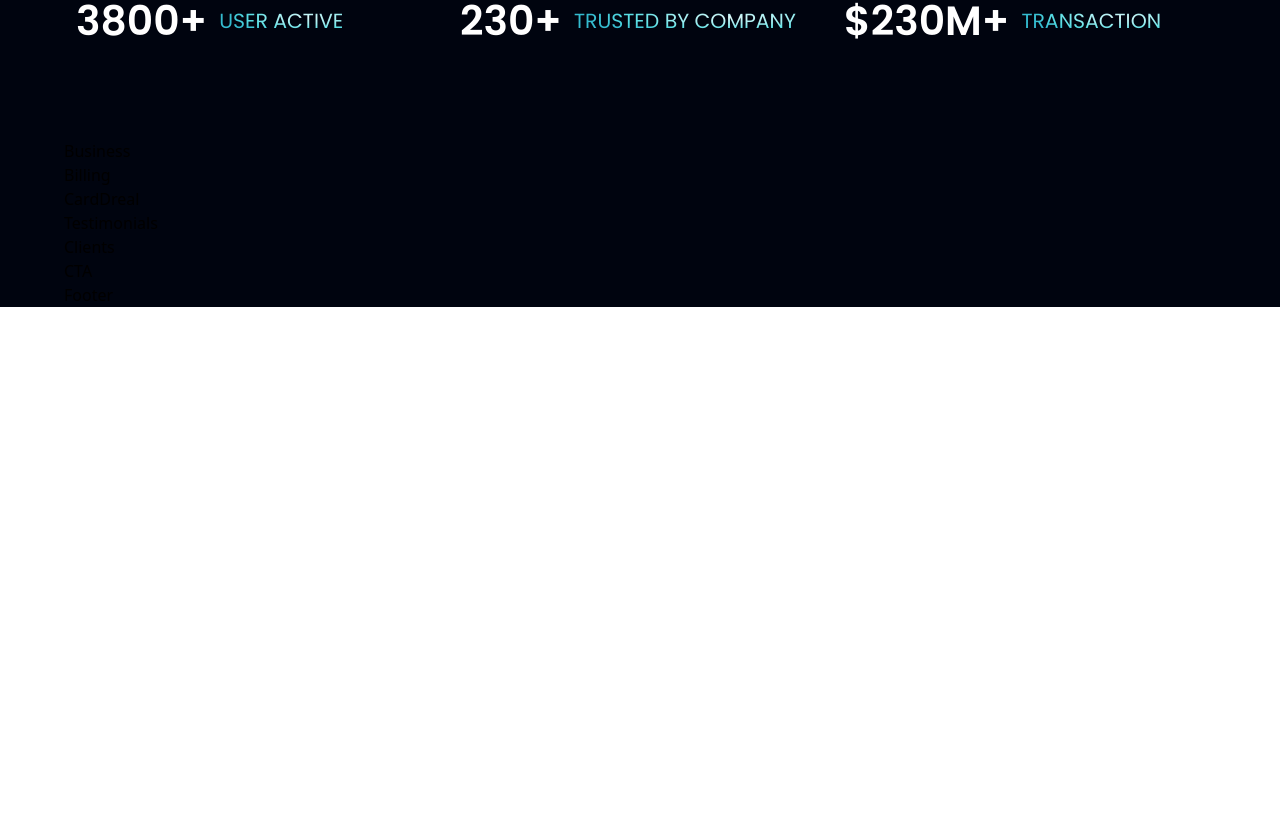
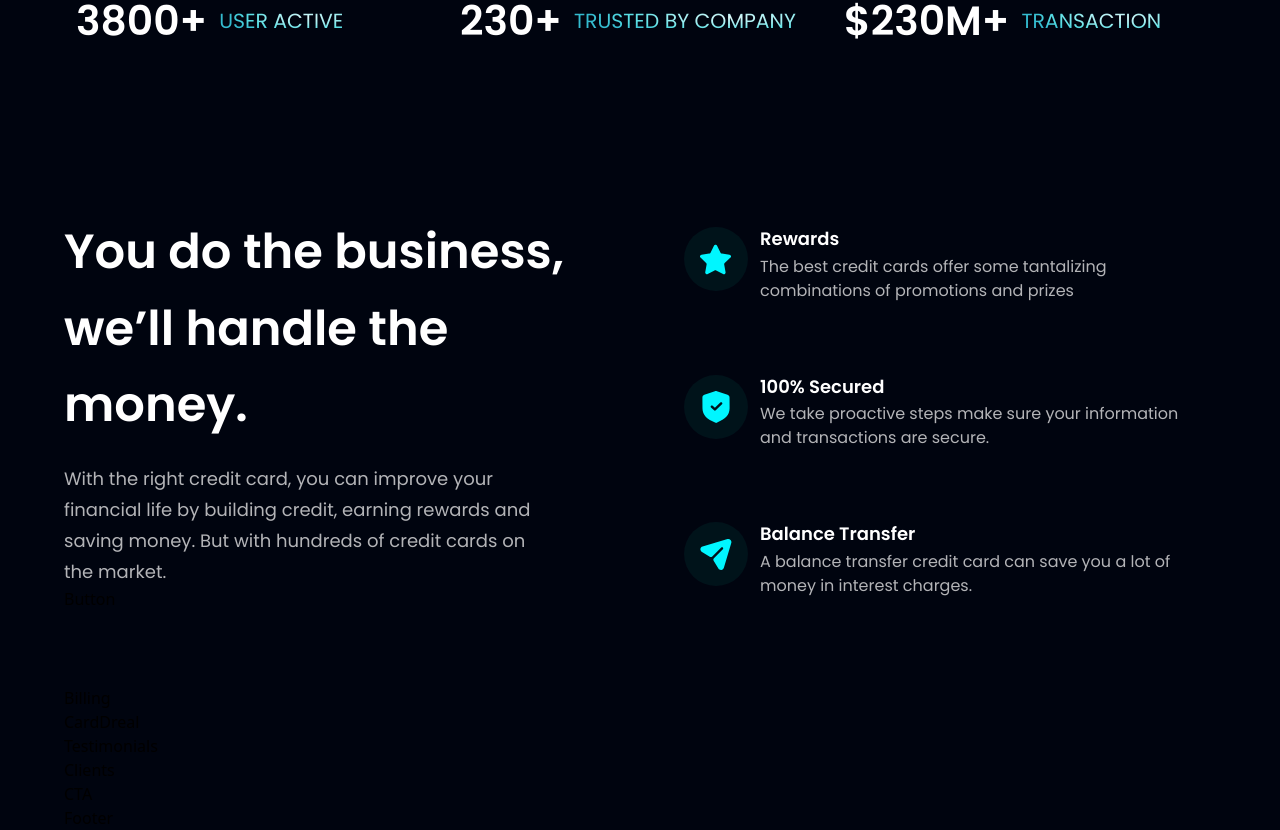
Before and after one commit to CovetingAphid3/Bank-Laning-Page, a React (Vite) app in the folder frontend/: page / in a window 1280 px wide. Shown: the part 806-1636 px from the top of the page. Before the commit the page ends 1113 px from the top, so only its background shows below. Built offline with nearby package versions, Linux system fonts and the light colour scheme.

Commit message:
Business section

```diff
--- a/frontend/src/components/Business.jsx
+++ b/frontend/src/components/Business.jsx
@@ -1,9 +1,45 @@
-import React from 'react'
+import { features } from "../constants";
+import styles, { layout } from "../style";
+import Button from "./Button";
 
-const Business = () => {
-  return (
-    <div>Business</div>
-  )
-}
+const FeatureCard = ({ icon, title, content, index }) => (
+  <div className={`flex flex-row p-6 rounded-[20px] ${index !== features.length - 1 ? "mb-6" : "mb-0"} feature-card`}>
+    <div className={`w-[64px] h-[64px] rounded-full ${styles.flexCenter} bg-dimBlue`}>
+      <img src={icon} alt="star" className="w-[50%] h-[50%] object-contain" />
+    </div>
+    <div className="flex-1 flex flex-col ml-3">
+      <h4 className="font-poppins font-semibold text-white text-[18px] leading-[23.4px] mb-1">
+        {title}
+      </h4>
+      <p className="font-poppins font-normal text-dimWhite text-[16px] leading-[24px]">
+        {content}
+      </p>
+    </div>
+  </div>
+);
 
-export default Business
+const Business = () =>  (
+  <section id="features" className={layout.section}>
+    <div className={layout.sectionInfo}>
+      <h2 className={styles.heading2}>
+        You do the business, <br className="sm:block hidden" /> we’ll handle
+        the money.
+      </h2>
+      <p className={`${styles.paragraph} max-w-[470px] mt-5`}>
+        With the right credit card, you can improve your financial life by
+        building credit, earning rewards and saving money. But with hundreds
+        of credit cards on the market.
+      </p>
+
+      <Button styles={`mt-10`} />
+    </div>
+
+    <div className={`${layout.sectionImg} flex-col`}>
+      {features.map((feature, index) => (
+        <FeatureCard key={feature.id} {...feature} index={index} />
+      ))}
+    </div>
+  </section>
+);
+
+export default Business;
```
